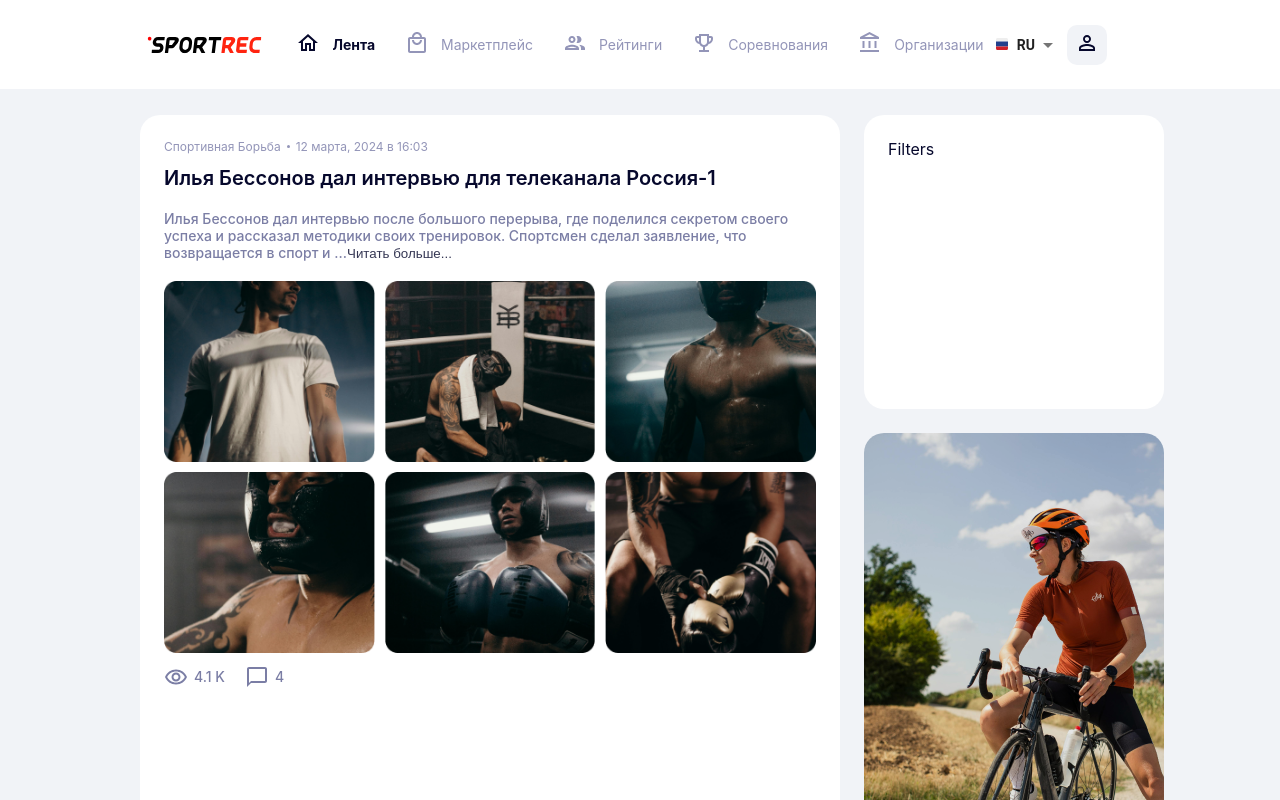
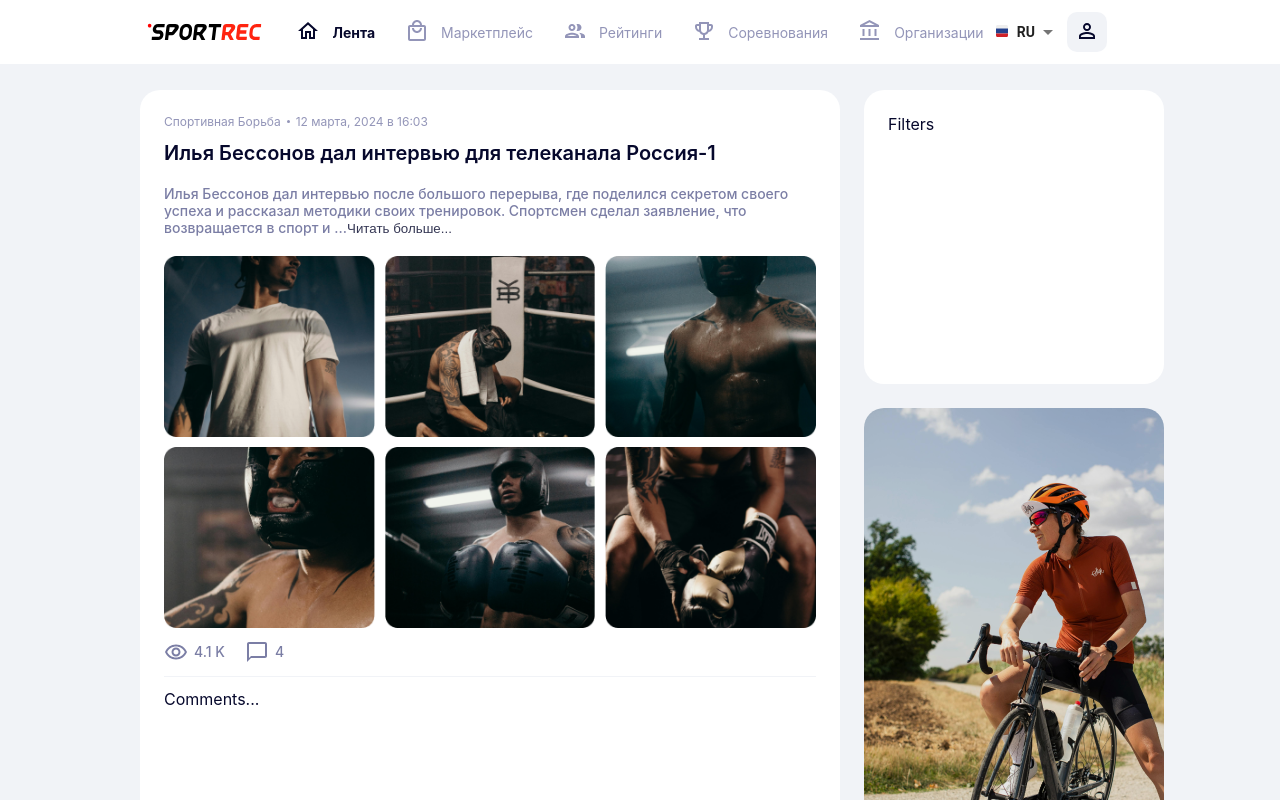
Before and after one commit to velaton618/cwd, a React (Vite) app: page / in a window 1280 px wide. Shown: the top 800 px of the page. Built offline with nearby package versions, Linux system fonts and the light colour scheme.

Commit message:
header height fix

```diff
--- a/src/components/Header/Header.module.css
+++ b/src/components/Header/Header.module.css
@@ -1,10 +1,12 @@
 @import "../../vars.css";
 
 .header {
+  height: 64px;
+
   display: grid;
   grid-template-columns: 20% 60% 20%;
   background-color: var(--gray-scale-00);
-  padding: 16px var(--padding-x);
+  padding: 0px var(--padding-x);
 
   align-items: center;
 }
--- a/src/pages/Feed/Feed.module.css
+++ b/src/pages/Feed/Feed.module.css
@@ -102,6 +102,12 @@
   gap: 6px;
 }
 
+.post .separator {
+  width: 100%;
+  height: 1px;
+  background-color: var(--gray-scale-20);
+}
+
 .feed .side {
   display: flex;
   flex-direction: column;
--- a/src/pages/Feed/Feed.tsx
+++ b/src/pages/Feed/Feed.tsx
@@ -39,6 +39,8 @@ const Feed = () => {
             <ChatBubbleOutlineOutlinedIcon />4
           </div>
         </div>
+        <div className={s.separator} />
+        <div className={s.comments}>Comments...</div>
       </div>
       <div className={s.side}>
         <div className={s.filters}>Filters</div>
```
